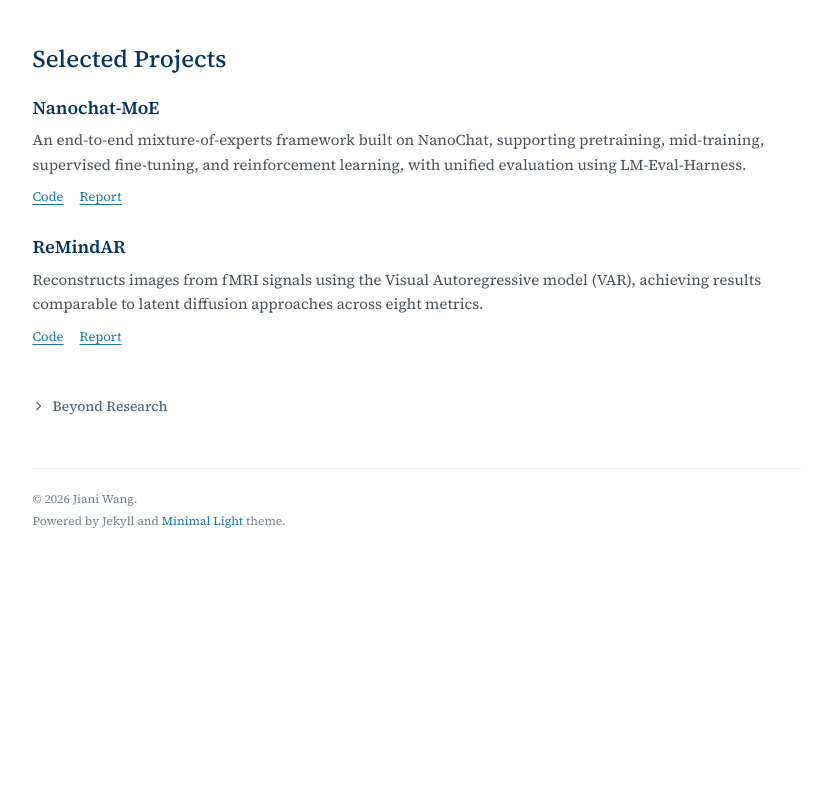
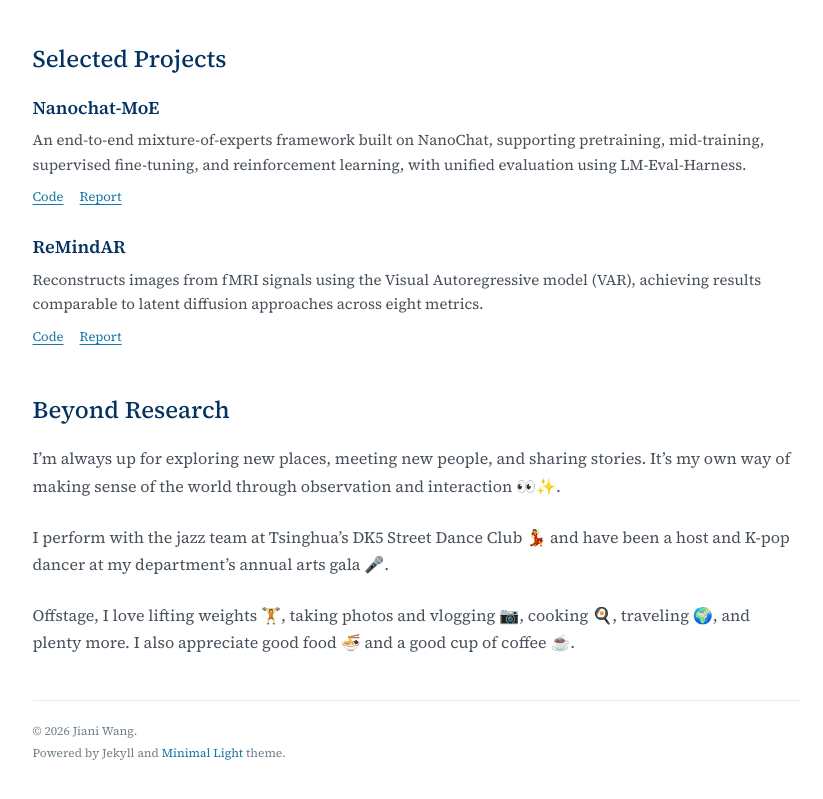
Before and after one commit to 99ninew/99ninew.github.io, a plain HTML site: page index.html in a window 1280 px wide. Shown: the part 1900-2699 px from the top of the page, without its empty margins (372-1195 px from the left). Before the commit the page ends 2480 px from the top, so only its background shows below. Drawn offline with Linux system fonts and the light colour scheme.

Commit message:
Display Beyond Research as a normal page section

```diff
--- a/assets/css/content.css
+++ b/assets/css/content.css
@@ -109,19 +109,3 @@ section>h2:not(:first-child){margin-top:46px}
 @media(prefers-color-scheme:dark){.contact-tag{color:#8ac9eb}.contact-tag:hover{color:#bce7ff}}
 
 .contact-tag svg{display:block;width:18px;height:18px}
-
-/* A compact personal note after the academic sections. */
-.beyond-research{margin:40px 0 0;scroll-margin-top:32px}
-.beyond-research>summary{display:inline-flex;align-items:center;gap:8px;min-height:36px;padding:0;color:#526777;font-size:14px;font-weight:500;line-height:1.5;list-style:none;cursor:pointer}
-.beyond-research>summary::-webkit-details-marker{display:none}
-.beyond-research>summary:hover{color:#1676a5}
-.beyond-research>summary:focus-visible{outline:2px solid #3399cc;outline-offset:4px}
-.beyond-chevron{flex:none;width:12px;height:12px;fill:none;stroke:currentColor;stroke-width:1.5;stroke-linecap:round;stroke-linejoin:round;transition:transform var(--duration-quick) ease-out}
-.beyond-research[open] .beyond-chevron{transform:rotate(90deg)}
-.beyond-content{max-width:650px;margin:8px 0 0;padding:0 0 0 16px;border-left:2px solid #e6ebef;font-size:14px;line-height:1.7}
-.beyond-content>p{margin:0 0 12px}
-.beyond-content>p:last-of-type{margin-bottom:0}
-@media(prefers-color-scheme:dark){.beyond-research>summary{color:#afbbc9}.beyond-research>summary:hover{color:#bce7ff}.beyond-content{border-color:#3b4653}}
-@media(prefers-reduced-motion:reduce){.beyond-chevron{transition:none}}
-
-@media(pointer:coarse){.beyond-research>summary{min-height:44px}}
--- a/assets/js/reading.js
+++ b/assets/js/reading.js
@@ -5,8 +5,6 @@
   const nav = document.querySelector('.section-nav');
   const pill = nav?.querySelector('.t-tabs-pill');
   const links = [...(nav?.querySelectorAll('a[href^="#"]') || [])];
-  const personal = document.querySelector('details.beyond-research');
-  if (personal && window.location.hash === '#misc') personal.open = true;
   const sections = links.map(link => document.querySelector(link.hash));
   if (!pill || sections.some(section => !section)) return;
 
@@ -46,7 +44,6 @@
   }
 
   function selectDestination(link) {
-    if (personal && link.hash === '#misc') personal.open = true;
     navigationTarget = link;
     setCurrent(link);
     releaseAfterScroll();
@@ -94,7 +91,6 @@
     navigationTarget = null;
     updateNavigation(false);
   });
-  personal?.addEventListener('toggle', () => updateNavigation(false));
   window.addEventListener('pageshow', () => updateNavigation(false));
   document.fonts.ready.then(() => updateNavigation(false));
   updateNavigation(false);
--- a/index.html
+++ b/index.html
@@ -146,15 +146,10 @@
           </li>
         </ul>
 
-        <details id="misc" class="beyond-research">
-          <summary><svg class="beyond-chevron" viewBox="0 0 16 16" aria-hidden="true" focusable="false"><path d="m5 3 5 5-5 5"/></svg><span>Beyond Research</span></summary>
-          <div class="beyond-content">
-            <p>I’m always up for exploring new places, meeting new people, and sharing stories. It’s my own way of making sense of the world through observation and interaction <span aria-hidden="true">👀✨</span>.</p>
-            <p>I perform with the jazz team at Tsinghua’s DK5 Street Dance Club <span aria-hidden="true">💃</span> and have been a host and K-pop dancer at my department’s annual arts gala <span aria-hidden="true">🎤</span>.</p>
-            <p>Offstage, I love lifting weights <span aria-hidden="true">🏋️</span>, taking photos and vlogging <span aria-hidden="true">📷</span>, cooking <span aria-hidden="true">🍳</span>, traveling <span aria-hidden="true">🌍</span>, and plenty more. I also appreciate good food <span aria-hidden="true">🍜</span> and a good cup of coffee <span aria-hidden="true">☕</span>.</p>
-
-          </div>
-        </details>
+        <h2 id="misc">Beyond Research</h2>
+        <p>I’m always up for exploring new places, meeting new people, and sharing stories. It’s my own way of making sense of the world through observation and interaction <span aria-hidden="true">👀✨</span>.</p>
+        <p>I perform with the jazz team at Tsinghua’s DK5 Street Dance Club <span aria-hidden="true">💃</span> and have been a host and K-pop dancer at my department’s annual arts gala <span aria-hidden="true">🎤</span>.</p>
+        <p>Offstage, I love lifting weights <span aria-hidden="true">🏋️</span>, taking photos and vlogging <span aria-hidden="true">📷</span>, cooking <span aria-hidden="true">🍳</span>, traveling <span aria-hidden="true">🌍</span>, and plenty more. I also appreciate good food <span aria-hidden="true">🍜</span> and a good cup of coffee <span aria-hidden="true">☕</span>.</p>
 
         <p class="page-footnote">© 2026 Jiani Wang.<br>Powered by Jekyll and <a href="https://github.com/yaoyao-liu/minimal-light" target="_blank" rel="noopener">Minimal Light</a> theme.</p>
       </section>
```
